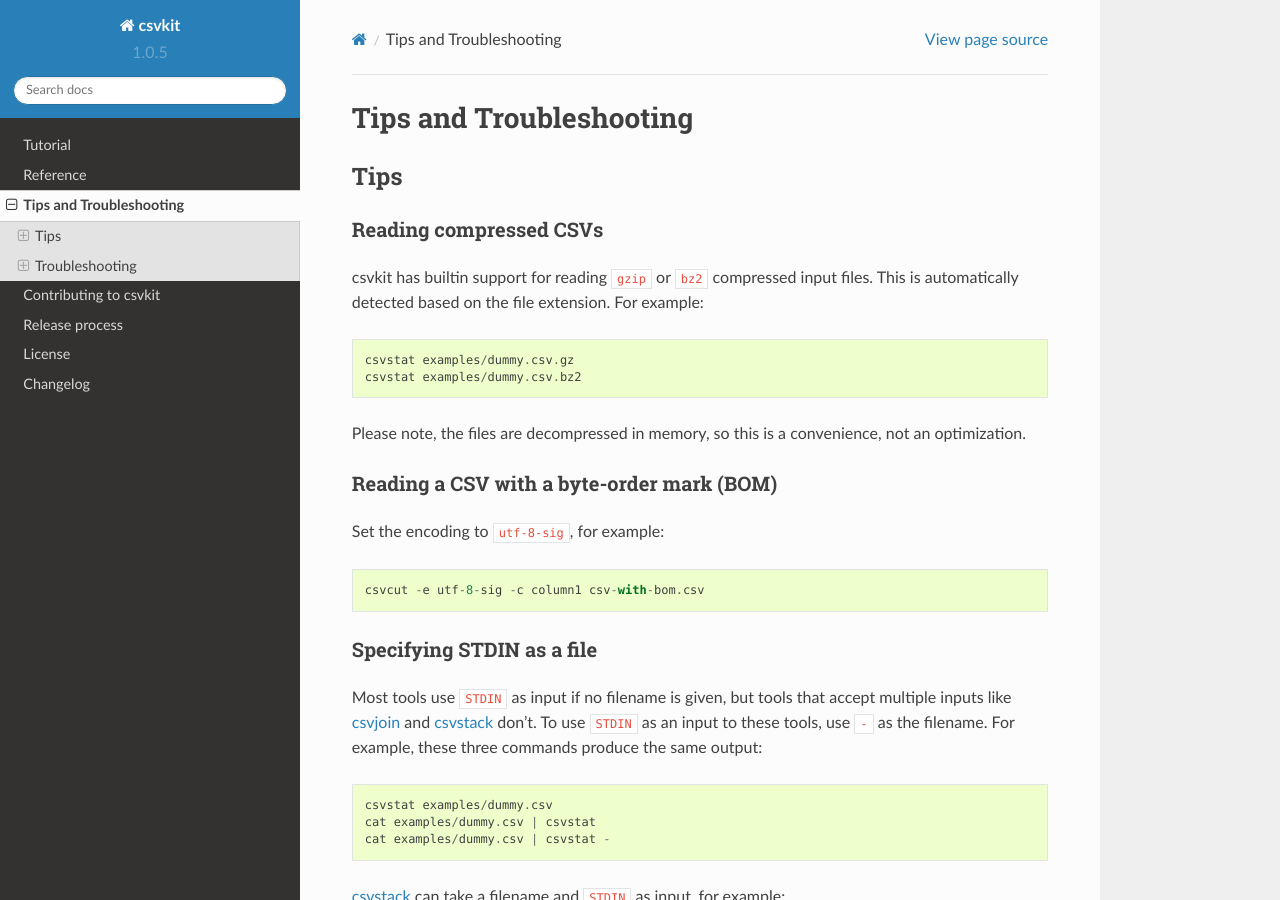
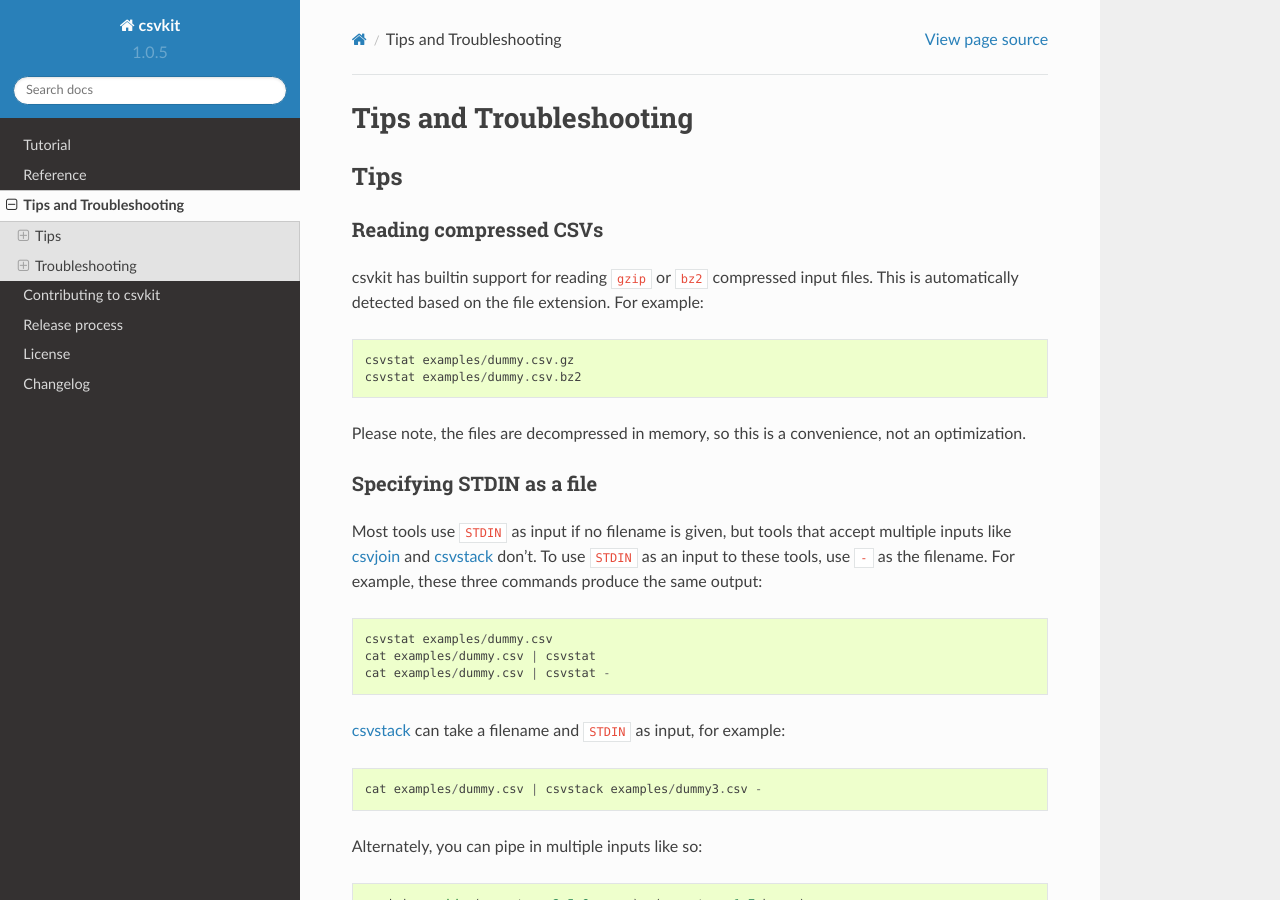
Before and after one commit to wireservice/csvkit, a Sphinx documentation site: the page built from docs/tricks.rst, in a window 1280 px wide and 900 px high. Built offline with Sphinx 7.4.7 and the Read the Docs theme 2.0.0, drawn with Linux system fonts in a browser that asks for light colours.

Commit message:
Remove outdated trick for UTF-8 w/BOM from docs

```diff
--- a/docs/tricks.rst
+++ b/docs/tricks.rst
@@ -14,13 +14,6 @@
     csvstat examples/dummy.csv.bz2
 
 Please note, the files are decompressed in memory, so this is a convenience, not an optimization.
-
-Reading a CSV with a byte-order mark (BOM)
-------------------------------------------
-
-Set the encoding to ``utf-8-sig``, for example::
-
-    csvcut -e utf-8-sig -c column1 csv-with-bom.csv
 
 Specifying STDIN as a file
 --------------------------
```
